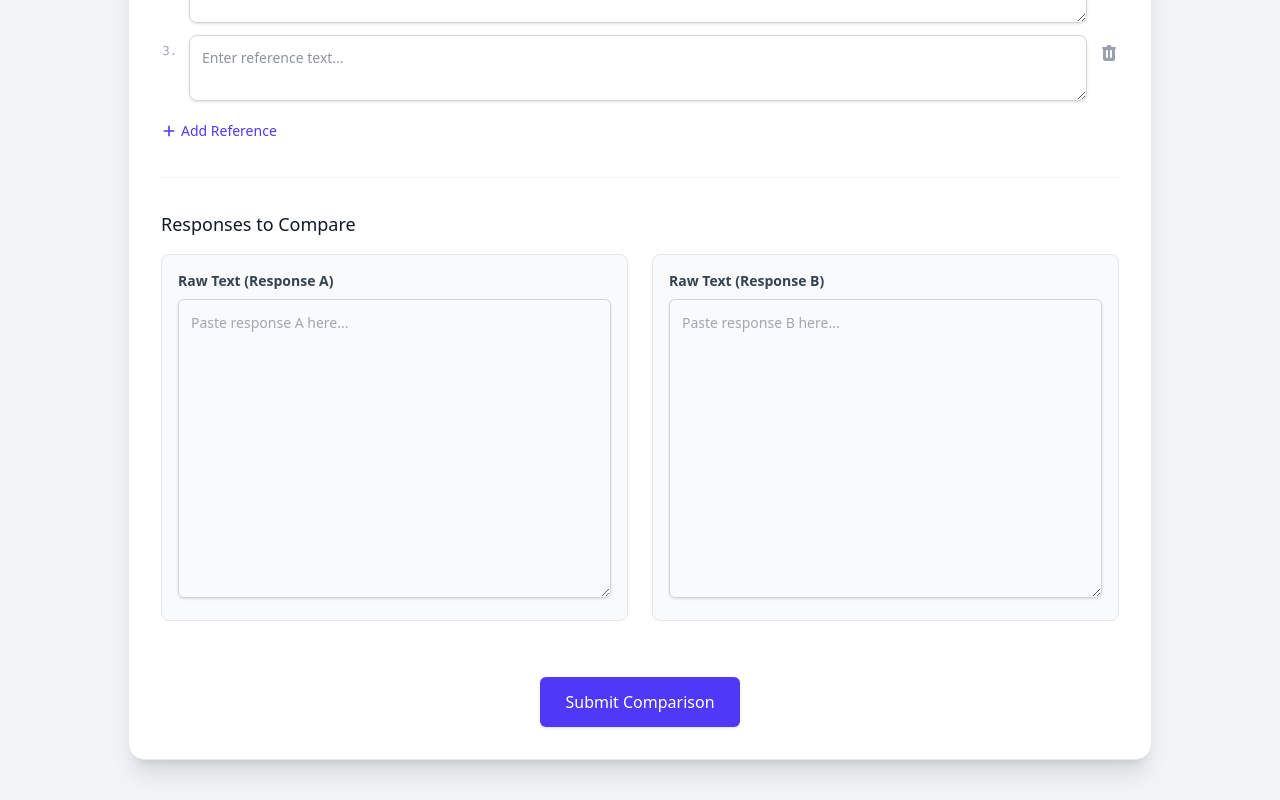
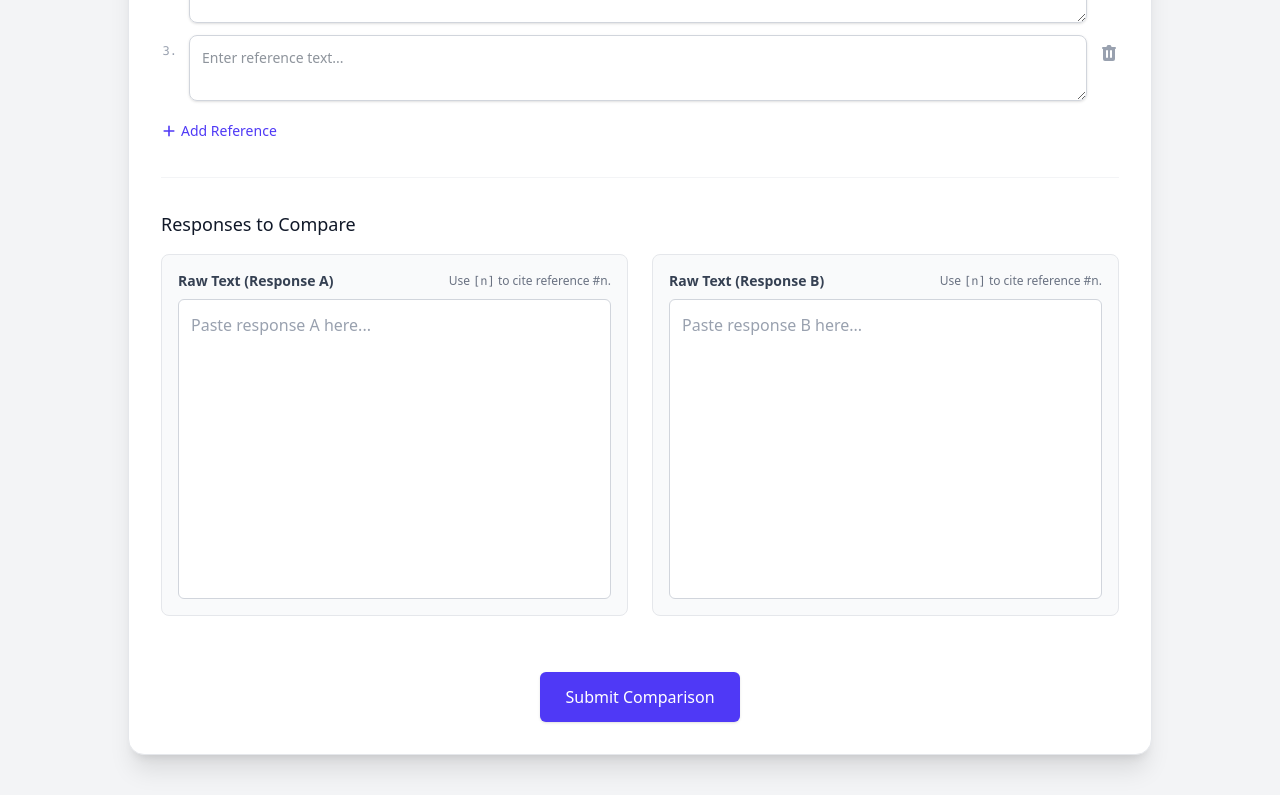
Before and after one commit to CuzImAram/aaaj-frontend, a Vue app: page / in a window 1280 px wide. Shown: the part 537-1337 px from the top of the page. Built offline with nearby package versions, Linux system fonts and the light colour scheme.

Commit message:
add: reference bubble first attempt

```diff
--- a/src/App.vue
+++ b/src/App.vue
@@ -1,5 +1,7 @@
 <script setup lang="ts">
 import { ref } from 'vue';
+import ResponseArea from './components/ResponseArea.vue';
+import Notification from './components/Notification.vue';
 
 // State
 const mode = ref<'manual' | 'json'>('manual');
@@ -16,6 +18,22 @@ const file2 = ref<File | null>(null);
 const errorMessage = ref('');
 const isDragging1 = ref(false);
 const isDragging2 = ref(false);
+
+// Notification State
+const notification = ref({
+    show: false,
+    type: 'info' as 'success' | 'error' | 'info',
+    title: '',
+    message: ''
+});
+
+const showNotification = (type: 'success' | 'error' | 'info', title: string, message: string) => {
+    notification.value = { show: true, type, title, message };
+    // Auto close after 5 seconds
+    setTimeout(() => {
+        notification.value.show = false;
+    }, 5000);
+};
 
 const handleFileUpload = async (event: Event, fileIndex: 1 | 2) => {
     errorMessage.value = '';
@@ -193,8 +211,38 @@ const removeReference = (index: number) => {
 };
 
 const submitComparison = () => {
+    // Validation: Check for invalid references in responses
+    const invalidRefs1 = findInvalidReferences(text1.value);
+    const invalidRefs2 = findInvalidReferences(text2.value);
+
+    if (invalidRefs1.length > 0 || invalidRefs2.length > 0) {
+        let msg = 'Cannot submit comparison:\n';
+        if (invalidRefs1.length > 0) {
+            msg += `Response A contains invalid references: ${invalidRefs1.join(', ')}\n`;
+        }
+        if (invalidRefs2.length > 0) {
+            msg += `Response B contains invalid references: ${invalidRefs2.join(', ')}\n`;
+        }
+        showNotification('error', 'Validation Failed', msg);
+        return;
+    }
+
     // Submission logic here
     console.log('Submitting comparison:', { query: query.value, referenceTexts: referenceTexts.value, text1: text1.value, text2: text2.value });
+    showNotification('success', 'Success', 'Comparison submitted successfully!');
+};
+
+const findInvalidReferences = (text: string): string[] => {
+    const matches = text.matchAll(/\[(\d+)\]/g);
+    const invalid: string[] = [];
+    for (const match of matches) {
+        const index = parseInt(match[1], 10) - 1;
+        if (index < 0 || index >= referenceTexts.value.length) {
+            const fullMatch = match[0];
+            if (fullMatch) invalid.push(fullMatch);
+        }
+    }
+    return [...new Set(invalid)]; // Unique
 };
 
 </script>
@@ -379,24 +427,18 @@ const submitComparison = () => {
                     <div class="border-t border-gray-100 pt-8">
                          <h3 class="text-lg font-medium text-gray-900 mb-4">Responses to Compare</h3>
                          <div class="grid grid-cols-1 md:grid-cols-2 gap-6">
-                            <div class="bg-gray-50 p-4 rounded-lg border border-gray-200">
-                                <label class="block text-sm font-semibold text-gray-700 mb-2">Raw Text (Response A)</label>
-                                <textarea
-                                    v-model="text1"
-                                    rows="12"
-                                    class="w-full rounded-md border-gray-300 border shadow-sm focus:border-indigo-500 focus:ring-indigo-500 sm:text-sm p-3 text-gray-600 leading-relaxed"
-                                    placeholder="Paste response A here..."
-                                ></textarea>
-                            </div>
-                            <div class="bg-gray-50 p-4 rounded-lg border border-gray-200">
-                                <label class="block text-sm font-semibold text-gray-700 mb-2">Raw Text (Response B)</label>
-                                <textarea
-                                    v-model="text2"
-                                    rows="12"
-                                    class="w-full rounded-md border-gray-300 border shadow-sm focus:border-indigo-500 focus:ring-indigo-500 sm:text-sm p-3 text-gray-600 leading-relaxed"
-                                    placeholder="Paste response B here..."
-                                ></textarea>
-                            </div>
+                            <ResponseArea
+                                label="Raw Text (Response A)"
+                                v-model="text1"
+                                :references="referenceTexts"
+                                placeholder="Paste response A here..."
+                            />
+                            <ResponseArea
+                                label="Raw Text (Response B)"
+                                v-model="text2"
+                                :references="referenceTexts"
+                                placeholder="Paste response B here..."
+                            />
                         </div>
                     </div>
 
@@ -413,6 +455,13 @@ const submitComparison = () => {
         </div>
       </div>
     </div>
+    <Notification
+        :show="notification.show"
+        :type="notification.type"
+        :title="notification.title"
+        :message="notification.message"
+        @close="notification.show = false"
+    />
   </div>
 </template>
 
--- /dev/null
+++ b/src/components/Notification.vue
@@ -0,0 +1,53 @@
+<script setup lang="ts">
+const props = defineProps<{
+  show: boolean;
+  type: 'success' | 'error' | 'info';
+  title: string;
+  message: string;
+}>();
+
+const emit = defineEmits(['close']);
+</script>
+
+<template>
+  <transition
+    enter-active-class="transform ease-out duration-300 transition"
+    enter-from-class="translate-y-2 opacity-0 sm:translate-y-0 sm:translate-x-2"
+    enter-to-class="translate-y-0 opacity-100 sm:translate-x-0"
+    leave-active-class="transition ease-in duration-100"
+    leave-from-class="opacity-100"
+    leave-to-class="opacity-0"
+  >
+    <div v-if="show" class="fixed inset-0 flex items-end justify-center px-4 py-6 pointer-events-none sm:p-6 sm:items-start sm:justify-end z-50">
+      <div class="max-w-sm w-full bg-white shadow-lg rounded-lg pointer-events-auto ring-1 ring-black ring-opacity-5 overflow-hidden">
+        <div class="p-4">
+          <div class="flex items-start">
+            <div class="flex-shrink-0">
+              <svg v-if="type === 'success'" class="h-6 w-6 text-green-400" xmlns="http://www.w3.org/2000/svg" fill="none" viewBox="0 0 24 24" stroke="currentColor">
+                <path stroke-linecap="round" stroke-linejoin="round" stroke-width="2" d="M9 12l2 2 4-4m6 2a9 9 0 11-18 0 9 9 0 0118 0z" />
+              </svg>
+              <svg v-if="type === 'error'" class="h-6 w-6 text-red-400" xmlns="http://www.w3.org/2000/svg" fill="none" viewBox="0 0 24 24" stroke="currentColor">
+                <path stroke-linecap="round" stroke-linejoin="round" stroke-width="2" d="M12 8v4m0 4h.01M21 12a9 9 0 11-18 0 9 9 0 0118 0z" />
+              </svg>
+              <svg v-if="type === 'info'" class="h-6 w-6 text-blue-400" xmlns="http://www.w3.org/2000/svg" fill="none" viewBox="0 0 24 24" stroke="currentColor">
+                <path stroke-linecap="round" stroke-linejoin="round" stroke-width="2" d="M13 16h-1v-4h-1m1-4h.01M21 12a9 9 0 11-18 0 9 9 0 0118 0z" />
+              </svg>
+            </div>
+            <div class="ml-3 w-0 flex-1 pt-0.5">
+              <p class="text-sm font-medium text-gray-900">{{ title }}</p>
+              <p class="mt-1 text-sm text-gray-500 whitespace-pre-line">{{ message }}</p>
+            </div>
+            <div class="ml-4 flex-shrink-0 flex">
+              <button @click="$emit('close')" class="bg-white rounded-md inline-flex text-gray-400 hover:text-gray-500 focus:outline-none focus:ring-2 focus:ring-offset-2 focus:ring-indigo-500">
+                <span class="sr-only">Close</span>
+                <svg class="h-5 w-5" xmlns="http://www.w3.org/2000/svg" viewBox="0 0 20 20" fill="currentColor">
+                  <path fill-rule="evenodd" d="M4.293 4.293a1 1 0 011.414 0L10 8.586l4.293-4.293a1 1 0 111.414 1.414L11.414 10l4.293 4.293a1 1 0 01-1.414 1.414L10 11.414l-4.293 4.293a1 1 0 01-1.414-1.414L8.586 10 4.293 5.707a1 1 0 010-1.414z" clip-rule="evenodd" />
+                </svg>
+              </button>
+            </div>
+          </div>
+        </div>
+      </div>
+    </div>
+  </transition>
+</template>
--- /dev/null
+++ b/src/components/ResponseArea.vue
@@ -0,0 +1,101 @@
+<script setup lang="ts">
+import { ref, computed, nextTick, watch } from 'vue';
+
+const props = defineProps<{
+  label: string;
+  modelValue: string;
+  references: string[];
+  placeholder?: string;
+}>();
+
+const emit = defineEmits(['update:modelValue']);
+
+const isEditing = ref(false);
+const textareaRef = ref<HTMLTextAreaElement | null>(null);
+
+// Focus textarea when entering edit mode
+watch(isEditing, async (newVal) => {
+  if (newVal) {
+    await nextTick();
+    textareaRef.value?.focus();
+  }
+});
+
+const renderedText = computed(() => {
+  if (!props.modelValue) return '';
+
+  // Escape HTML to prevent XSS (basic)
+  let text = props.modelValue
+    .replace(/&/g, "&amp;")
+    .replace(/</g, "&lt;")
+    .replace(/>/g, "&gt;")
+    .replace(/"/g, "&quot;")
+    .replace(/'/g, "&#039;");
+
+  // Replace [n] with highlighted spans
+  // Regex looks for [digits]
+  return text.replace(/\[(\d+)\]/g, (match, number) => {
+    const index = parseInt(number, 10) - 1; // 1-based to 0-based
+    const isValid = index >= 0 && index < props.references.length;
+    const referenceText = isValid ? props.references[index] : 'Reference not found';
+
+    // Show full reference text as requested
+    const tooltipText = referenceText || '';
+
+    const colorClass = isValid ? 'text-blue-600 font-bold cursor-help' : 'text-red-600 font-bold cursor-help';
+
+    // Tooltip positioning: "bottom corner of the right ]"
+    // We align it to the right (right-0) and put it below (top-full) with a small margin (mt-1)
+    // Use 'inline' instead of 'inline-block' to prevent breaking text flow
+    // Use 'inline' instead of 'inline-block' to prevent breaking text flow
+    // IMPORTANT: No newlines in the template string because whitespace-pre-wrap will render them!
+    return `<span class="group relative inline ${colorClass}">${match}<span class="pointer-events-none absolute top-full right-0 mt-1 w-80 p-3 bg-gray-900 text-white text-xs rounded-md shadow-xl opacity-0 group-hover:opacity-100 transition-opacity z-20 whitespace-normal break-words text-left">${tooltipText}<!-- Arrow pointing up to the right side --><svg class="absolute text-gray-900 h-2 w-4 right-2 bottom-full transform rotate-180" x="0px" y="0px" viewBox="0 0 255 255" xml:space="preserve"><polygon class="fill-current" points="0,0 127.5,127.5 255,0"/></svg></span></span>`;
+  });
+});
+
+const updateValue = (event: Event) => {
+  const target = event.target as HTMLTextAreaElement;
+  emit('update:modelValue', target.value);
+};
+
+const enableEdit = () => {
+  isEditing.value = true;
+};
+
+const disableEdit = () => {
+  isEditing.value = false;
+};
+</script>
+
+<template>
+  <div class="bg-gray-50 p-4 rounded-lg border border-gray-200 flex flex-col h-full">
+    <div class="flex justify-between items-center mb-2">
+        <label class="block text-sm font-semibold text-gray-700">{{ label }}</label>
+        <span class="text-xs text-gray-500">
+            Use <code>[n]</code> to cite reference #n.
+        </span>
+    </div>
+
+    <div class="relative flex-grow min-h-[300px]">
+        <!-- View Mode -->
+        <div
+            v-if="!isEditing"
+            @click="enableEdit"
+            class="w-full h-full rounded-md border border-gray-300 bg-white p-3 text-gray-600 leading-relaxed whitespace-pre-wrap cursor-text hover:border-indigo-300 transition-colors overflow-y-auto max-h-[500px]"
+            v-html="renderedText || '<span class=\'text-gray-400\'>' + (placeholder || 'Enter text here...') + '</span>'"
+        ></div>
+
+        <!-- Edit Mode -->
+        <textarea
+            v-else
+            ref="textareaRef"
+            :value="modelValue"
+            @input="updateValue"
+            @blur="disableEdit"
+            rows="12"
+            class="w-full h-full rounded-md border-gray-300 border shadow-sm focus:border-indigo-500 focus:ring-indigo-500 sm:text-sm p-3 text-gray-600 leading-relaxed"
+            :placeholder="placeholder"
+        ></textarea>
+    </div>
+  </div>
+</template>
```
